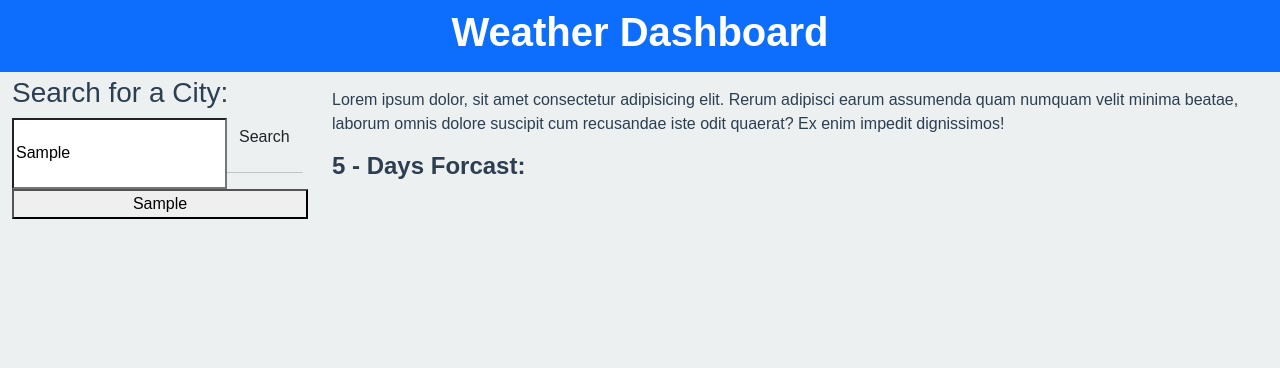
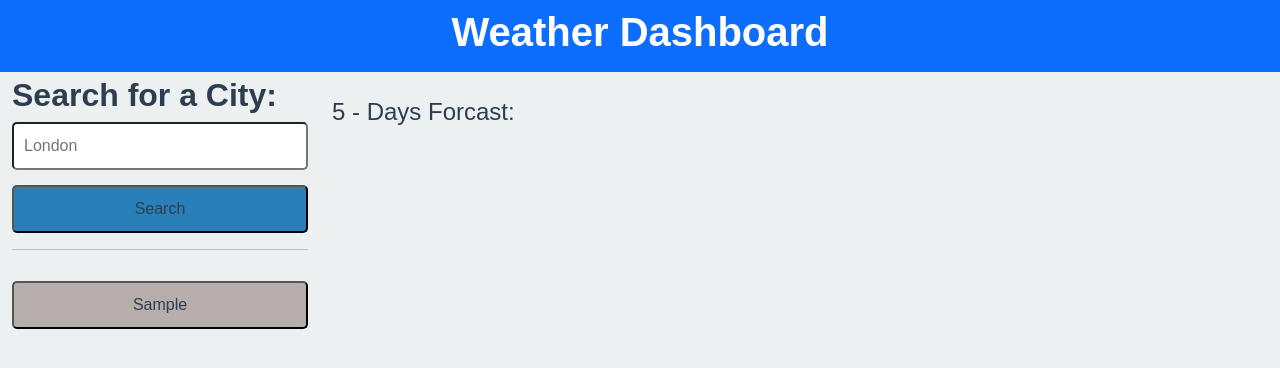
Before and after one commit to akonde/Weather-API, a plain HTML site: page starter/index.html in a window 1280 px wide. Both pictures are taken after typing "Sample" into the empty fields and a click on the button "Search". Drawn offline with nearby package versions, Linux system fonts and the light colour scheme; no server answers.

Commit message:
fix the error in style file

```diff
--- a/starter/index.html
+++ b/starter/index.html
@@ -20,36 +20,28 @@
   <div class="container-fluid" style="max-width: 1400px">
     <div class="row">
       <aside class="col-lg-3 pb-3">
-        <h2 id="form-heading" class="mt-1 h3 form-label">
+        <h2 id="form-heading" class="mt-1 form-label">
           Search for a City:
         </h2>
         <form id="search-form" class="form">
-          <div class="form-inline form-group">
-            <div class="input-group">
+          <div class="form-group">
               <input class="form-input weather-search" type="text" id="search-input" placeholder="London"
                 aria-labelledby="form-heading" aria-controls="today forecast" />
               <div class="input-group-append">
-                <button type="submit" class="btn search-button" id="search-button" aria-label="submit search">
+                <button type="submit" class="custom-btn search-button" id="search-button" aria-label="submit search">
                   Search
                 </button>
                 <hr class="hr weather-hr" />
               </div>
-            </div>
           </div>
         </form>
         <div class="list-group" id="search-history"></div>
       </aside>
 
       <div class="col-lg-9 pb-3">
-        <section id="today" class="mt-3" role="region" aria-live="polite">
-          <div><p>Lorem ipsum dolor, sit amet consectetur adipisicing elit. Rerum adipisci earum assumenda
-             quam numquam velit minima beatae,
-            laborum omnis dolore suscipit cum recusandae iste odit quaerat? Ex enim impedit dignissimos!</p></div>
-        </section>
-        <h4 id="forcast-header">5 - Days Forcast:</h4>
-        <section id="forecast" class="row mt-3" role="region" aria-live="polite">
-
-        </section>
+        <section id="today" class="mt-3" role="region" aria-live="polite"></section>
+        <h4 class="forecast-header"> 5 - Days Forcast:</h4>
+        <section id="forecast" class="row mt-3" role="region" aria-live="polite"></section>
       </div>
     </div>
   </div>
--- a/starter/script.js
+++ b/starter/script.js
@@ -1,9 +1,6 @@
 $(document).ready(function () {
   var apiKey = "9e744c7880dfffd38fa92dad98c4424b";
   var searchHistory = [];
-
-  // Get element by id
-  var city = $("#search-input").val();
 
   // Function to fetch weather data and update UI
   function fetchWeather(city) {
@@ -13,9 +10,9 @@ $(document).ready(function () {
       "&units=metric&appid=" +
       apiKey;
 
+      $("forecast").append("<button>check it</button>")
     $.getJSON(apiUrl, function (data) {
       // Update current weather UI
-      console.log("api info =======", data);
       var currentWeather = data.list[0];
       var currentCity = data.city.name;
       var currentDate = new Date(currentWeather.dt * 1000).toLocaleDateString();
@@ -26,10 +23,12 @@ $(document).ready(function () {
       var iconUrl = "https://openweathermap.org/img/w/" + iconCode + ".png";
 
       $("#today").html(`
+      <div class="today-header">
           <h2>${currentCity} (${currentDate}) <img src="${iconUrl}" alt="Weather icon"></h2>
           <p>Temperature: ${currentTemp}°C</p>
           <p>Wind: ${currentWindSpeed}KPH</p>
           <p>Humidity: ${currentHumidity}%</p>
+        </div>
         `);
 
       // Update forecast UI
@@ -43,7 +42,6 @@ $(document).ready(function () {
         var forecastIconCode = item.weather[0].icon;
         var forecastIconUrl =
           "https://openweathermap.org/img/w/" + forecastIconCode + ".png";
-
         $("#forecast").append(`
             <div class="forecast-item">
               <h5> ${forecastDate}</h5>
@@ -62,7 +60,9 @@ $(document).ready(function () {
     searchHistory.push(city);
     $("#search-history").empty();
     searchHistory.forEach(function (item) {
-      $("#search-history").append(`<button class="search-item">${item}</button>`);
+      $("#search-history").append(
+        `<button class="search-item custom-btn">${item}</button>`
+      );
     });
   }
 
@@ -74,8 +74,8 @@ $(document).ready(function () {
     if (city) {
       fetchWeather(city);
       updateSearchHistory(city);
-      $("#city-input").val(""); // Clear input
     }
+    $("#search-input").val("");
   });
 
   // Event delegation for search history clicks
@@ -83,6 +83,4 @@ $(document).ready(function () {
     var city = $(this).text();
     fetchWeather(city);
   });
-
-  console.log("city name: ", city);
 });
--- a/starter/styles/reset.css
+++ b/starter/styles/reset.css
@@ -3,7 +3,8 @@
   --lightblue: #3498db;
   --light: #ecf0f1;
   --darkblue: #2c3e50;
-  --red: #e74c3c;
+  --grey: rgb(182, 173, 173);
+
 }
 
 body {
@@ -12,55 +13,65 @@ body {
   background-color: var(--light);
   color: var(--darkblue);
 }
-
 h1,
 h2,
-h3,
-h4,
-h5,
-h6 {
+h5{
+
   font-weight: 700;
 }
 
-thead {
-  background-color: var(--red);
-  color: var(--light);
-  font-weight: 700;
-}
 
-.custom-jumbotron,
+
+/* .custom-jumbotron,
 .custom-card .card-header,
 .custom-card .card-footer,
 .custom-modal .modal-header,
-.custom-modal .modal-footer,
+.custom-modal .modal-footer, */
 .forecast-item {
   background-color: var(--darkblue);
   color: var(--light);
 }
+.forecast {
+  flex-wrap: wrap;
+  display: inline;
+}
+.forecast-item,.today-header {
+  padding: 10px;
+  border: 3px solid var(--grey);
+}
+.forecast-header {
+  padding-top: 10px;
+}
 .forecast-item {
+display: inline-block !important;
+width: 15%;
+/* margin-right: 10px; */
+padding: 10px;
+}
+#search-input{
+  /* display: block; */
+  width: 100%;
   padding: 10px;
+  border-radius: 5px;
 }
-.custom-card {
-  border-color: var(--darkblue);
-}
-
 .custom-card .card-body,
 .custom-modal .modal-body {
   background-color: var(--light);
   color: var(--darkblue);
 }
 
-.custom-btn {
-  background-color: var(--light);
+.custom-btn, .search-button {
+  background-color: var(--grey);
   color: var(--darkblue);
+  width: 100%;
+  margin-top: 15px;
+  padding: 10px;
+  border-radius: 5px;
 }
-
+.search-button {
+  background-color: var(--blue);
+}
 .custom-btn:hover {
   background-color: var(--lightblue);
   color: var(--darkblue);
 }
-
-.custom-table tbody {
-  background-color: var(--darkblue);
-  color: var(--light);
-}
```
